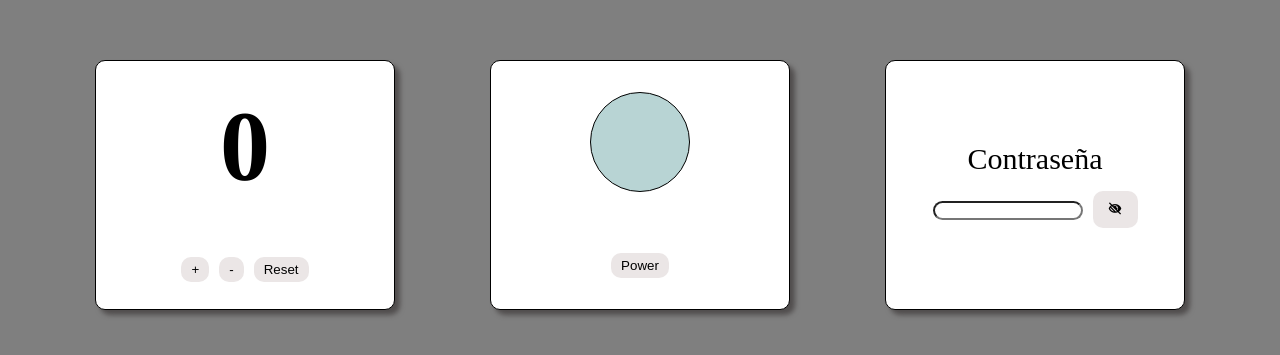
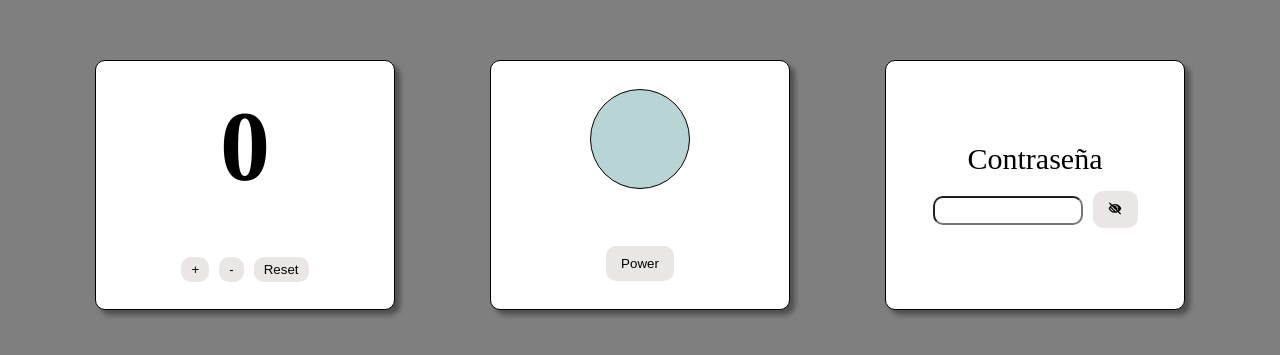
Before and after one commit to chocopros/practice_class_sem1y2, a React (Vite) app: page / in a window 1280 px wide. Shown: the part 215-570 px from the top of the page. Built offline with nearby package versions, Linux system fonts and the light colour scheme.

Commit message:
start-12-4

```diff
--- a/src/index.css
+++ b/src/index.css
@@ -39,12 +39,6 @@
   font-size: 100px;
 }
 
-.btn-options2{
-  padding: 5px 10px;
-  border-radius: 10px;
-  border-style: none;
-  background-color: rgb(235, 230, 230);
-}
 .btn-options{
   display: flex;
   gap: 10px;
@@ -63,7 +57,7 @@
   font-weight: bold;
 
 }
-
+/******************* CARD LED  ***********************/
 .circle{
   width: 100px;
   aspect-ratio: 1;
@@ -78,6 +72,12 @@
   background-color:rgb(184, 212, 212);
 }
 
+.btn-options2{
+  padding: 10px 15px;
+  border-radius: 10px;
+  border-style: none;
+  background-color: rgb(235, 230, 230);
+}
 
 /************* CARD PASSWORD ************/
 .card_passw{
@@ -100,7 +100,7 @@
 .passw_input{
   width: 150px;
   border-radius: 10px;
-  padding: 0 0 0 10px ;
+  padding: 5px 0 5px 10px ;
 }
 
 .passw button{
```
